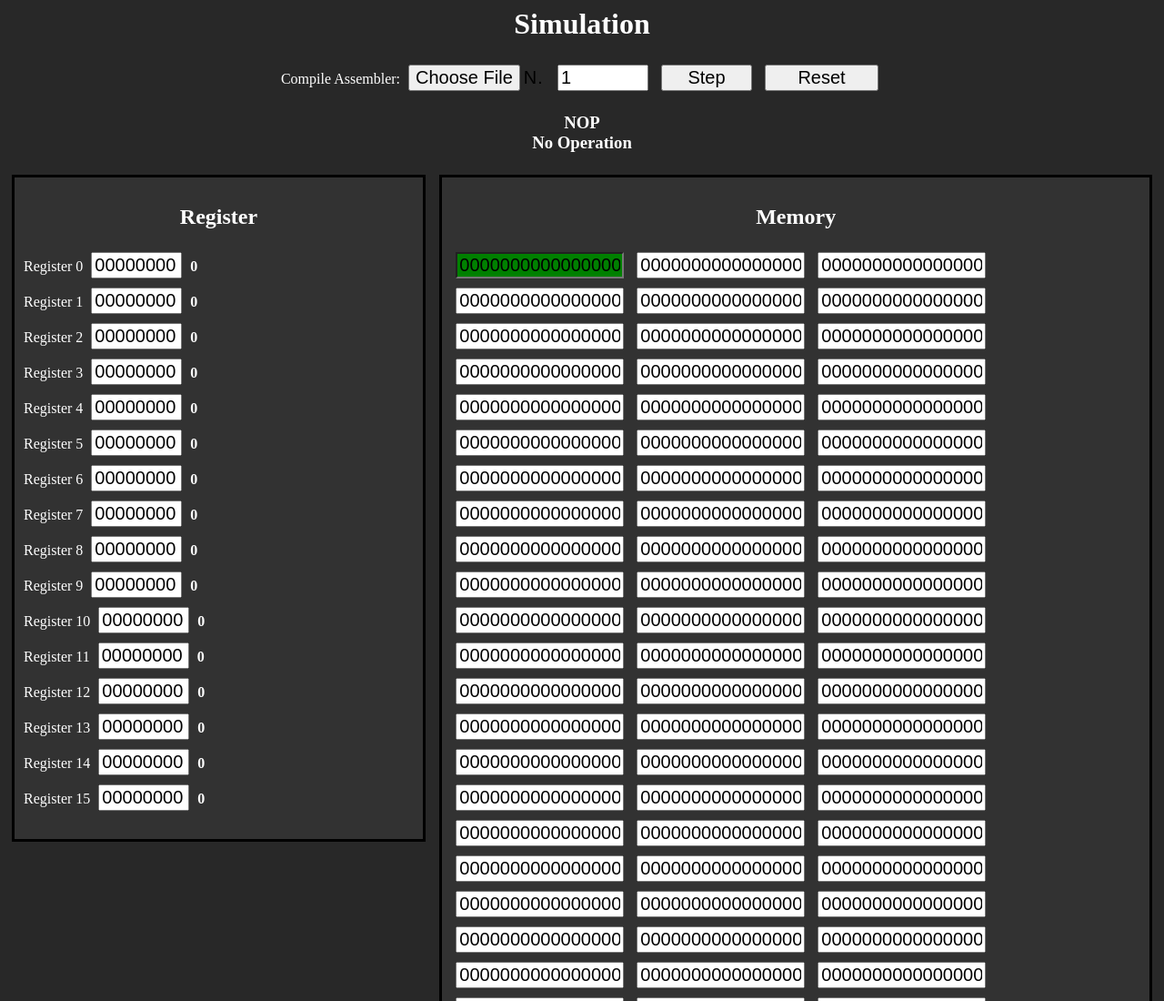
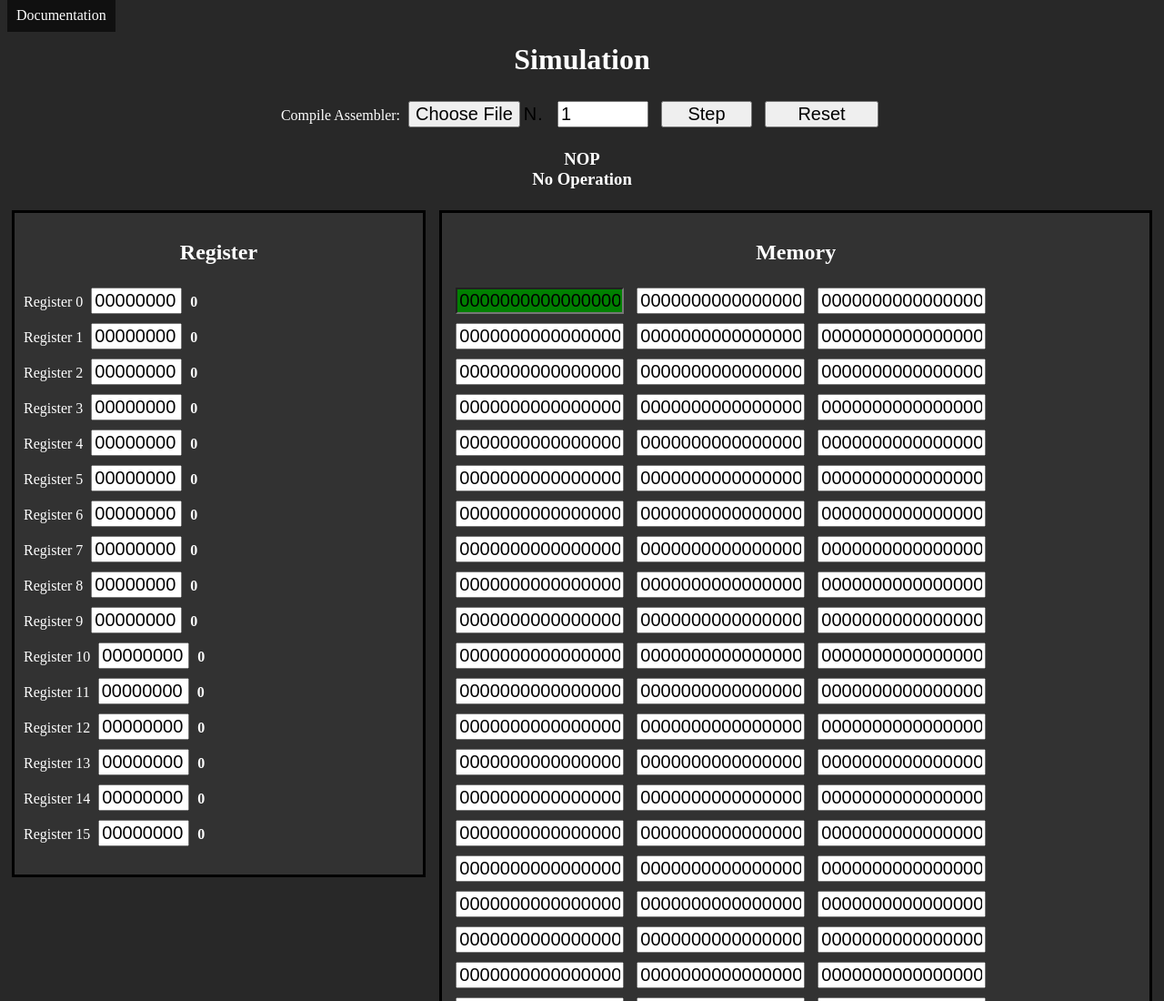
Before and after one commit to Smirrorgame/Processor-Simulator, a plain HTML site: page index.html in a window 1280 px wide. Shown: the top 1100 px of the page at 91% size. Drawn offline with Linux system fonts and the light colour scheme.

Commit message:
added git documentation link

```diff
--- a/index.html
+++ b/index.html
@@ -9,6 +9,7 @@
   <meta charset="utf-8">
 </head>
 <body>
+  <a style="text-decoration: none; padding: 10px; color: white; background-color: #101010;" target="blank" href="https://github.com/Smirrorgame/Processor-Simulator#processor-simulator">Documentation</a>
     <h1>Simulation</h1>
     <div id="options">
       <!-- <input id="parse" type="file"> -->
```
